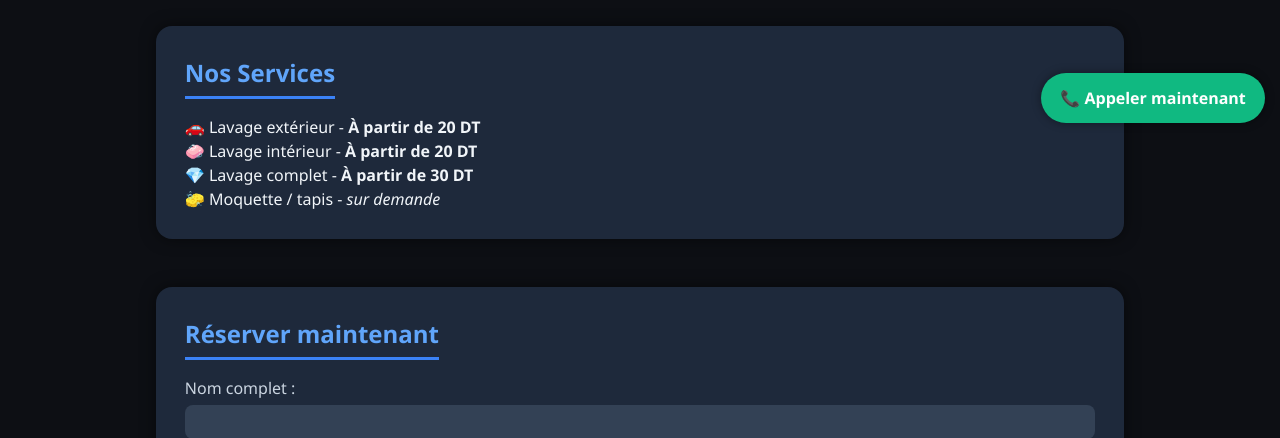
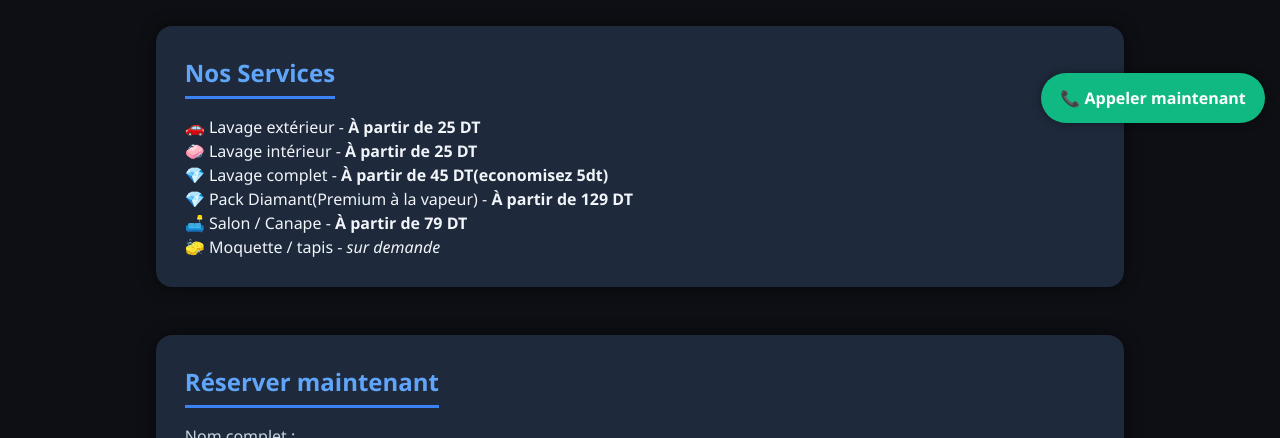
Before and after one commit to Happpy-said/cleanone, a plain HTML site: page index.html in a window 1280 px wide. Shown: the part 662-1100 px from the top of the page. Drawn offline with Linux system fonts and the light colour scheme.

Commit message:
Update index.html

```diff
--- a/index.html
+++ b/index.html
@@ -55,10 +55,12 @@
 <section id="services">
   <div class="card">
     <h2 data-key="services_title">Nos Services</h2>
-    <p>🚗 <span data-key="ext_wash">Lavage extérieur</span> - <strong>À partir de 20 DT</strong></p>
-    <p>🧼 <span data-key="int_wash">Lavage intérieur</span> - <strong>À partir de 20 DT</strong></p>
-    <p>💎 <span data-key="full_wash">Lavage complet</span> - <strong>À partir de 30 DT</strong></p>
-    <p>🧽 <span data-key="carpet">Moquette / tapis</span> - <em data-key="on_demand">sur demande</em></p>
+    <p>🚗 <span data-key="ext_wash">Nettoyage extérieur</span> - <strong>À partir de 25 DT</strong></p>
+    <p>🧼 <span data-key="int_wash">Nettoyage intérieur</span> - <strong>À partir de 25 DT</strong></p>
+    <p>💎 <span data-key="full_wash">Nettoyage complet</span> - <strong>À partir de 45 DT(economisez 5dt)</strong></p>
+    <p>💎 <span data-key="full_wash">Pack Diamant(Premium à la vapeur)</span> - <strong>À partir de 129 DT</strong></p>
+    <p>🛋️ <span data-key="full_wash">Salon / Canape</span> - <strong>À partir de 79 DT</strong></p>
+    <p>🧽 <span data-key="carpet">Moquette / tapis/ Matelas </span> - <em data-key="on_demand">sur demande</em></p>
   </div>
 </section>
 
```
